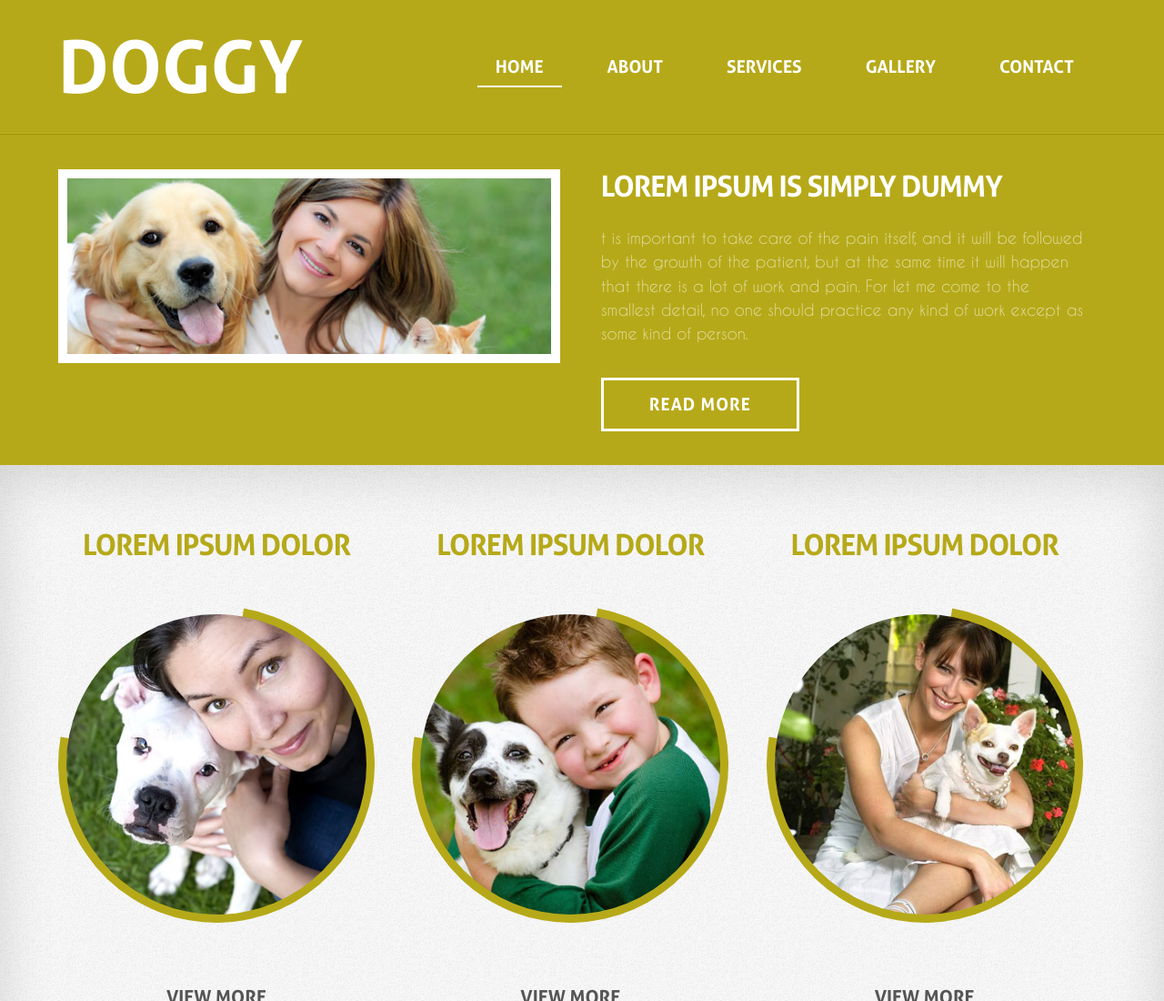
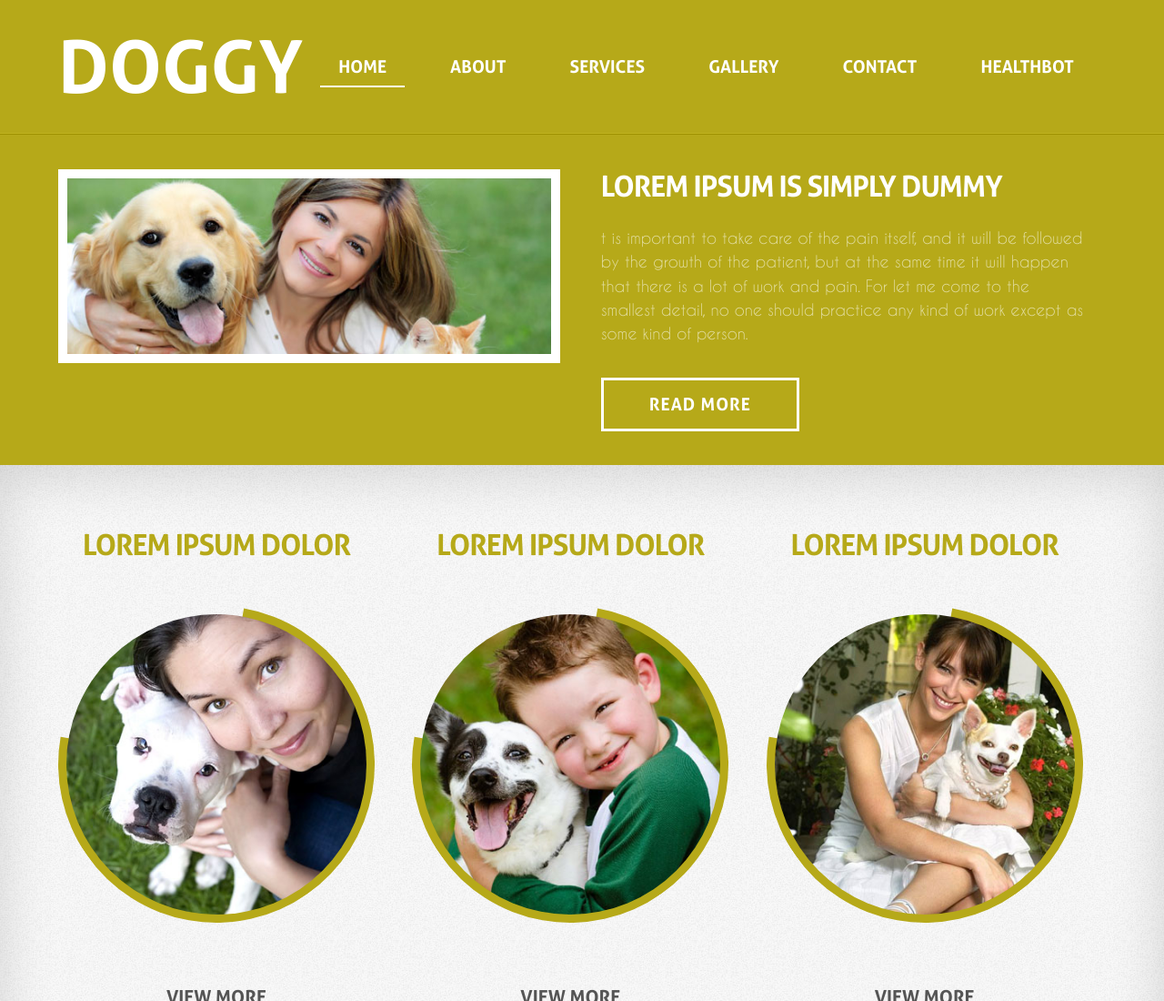
Before and after one commit to PasupulaManjunath54/FRTPROJECT, a plain HTML site: page index.html in a window 1280 px wide. Shown: the top 1100 px of the page at 91% size. Drawn offline with nearby package versions, Linux system fonts and the light colour scheme.

Commit message:
Update index.html

```diff
--- a/index.html
+++ b/index.html
@@ -42,6 +42,8 @@
 						<li class=""><a href="services.html">Services</a></li>
 						<li class=""><a href="gallery.html">Gallery</a></li>
 						<li class=""><a href="contact.html">Contact</a></li>
+						<li class=""><a href="healthbot.html">healthbot</a></li>
+
 					</ul>
 					<div class="clear"></div>
 	   		  	</div>
```
